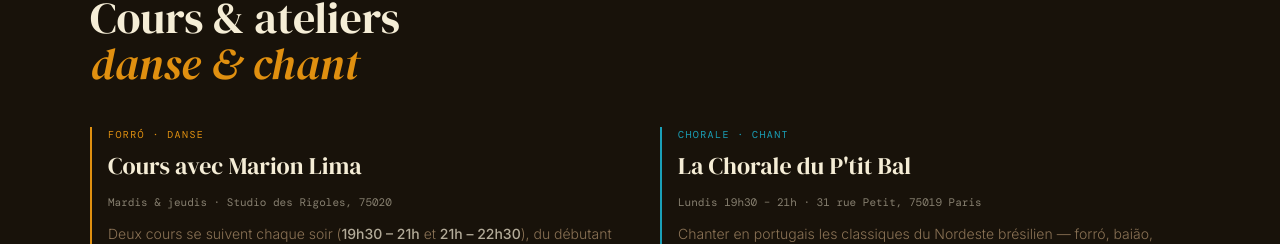
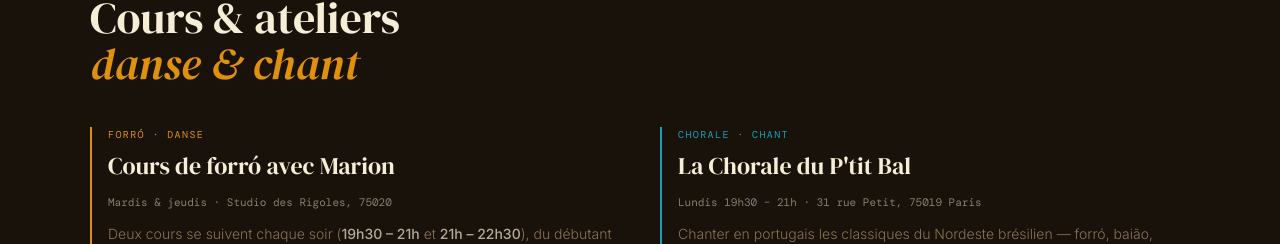
Before and after one commit to Hardante/leptitbalperdu, a React (Vite) app: page / in a window 1280 px wide. Shown: the part 1106-1350 px from the top of the page. Built offline with nearby package versions, Linux system fonts and the light colour scheme; the HTML template or start-up script is replaced by a standard one.

Commit message:
fix: titre cours renommé en Cours de forró avec Marion

```diff
--- a/src/App.tsx
+++ b/src/App.tsx
@@ -634,7 +634,7 @@ function CoursesSection() {
           <div style={{ display: 'flex', flexDirection: 'column', gap: 16 }}>
             <div style={{ borderLeft: '2.5px solid var(--primary)', paddingLeft: 16 }}>
               <p style={{ fontFamily: "'DM Mono', monospace", fontSize: 10, letterSpacing: '0.14em', color: 'var(--primary)', textTransform: 'uppercase', margin: '0 0 6px' }}>Forró · Danse</p>
-              <h3 style={{ fontFamily: "'DM Serif Display', serif", fontSize: 24, color: 'var(--foreground)', margin: '0 0 10px' }}>Cours avec Marion Lima</h3>
+              <h3 style={{ fontFamily: "'DM Serif Display', serif", fontSize: 24, color: 'var(--foreground)', margin: '0 0 10px' }}>Cours de forró avec Marion</h3>
               <p style={{ fontFamily: "'DM Mono', monospace", fontSize: 11, color: 'rgba(245,237,214,0.5)', margin: '0 0 12px' }}>
                 Mardis & jeudis · Studio des Rigoles, 75020
               </p>
```
